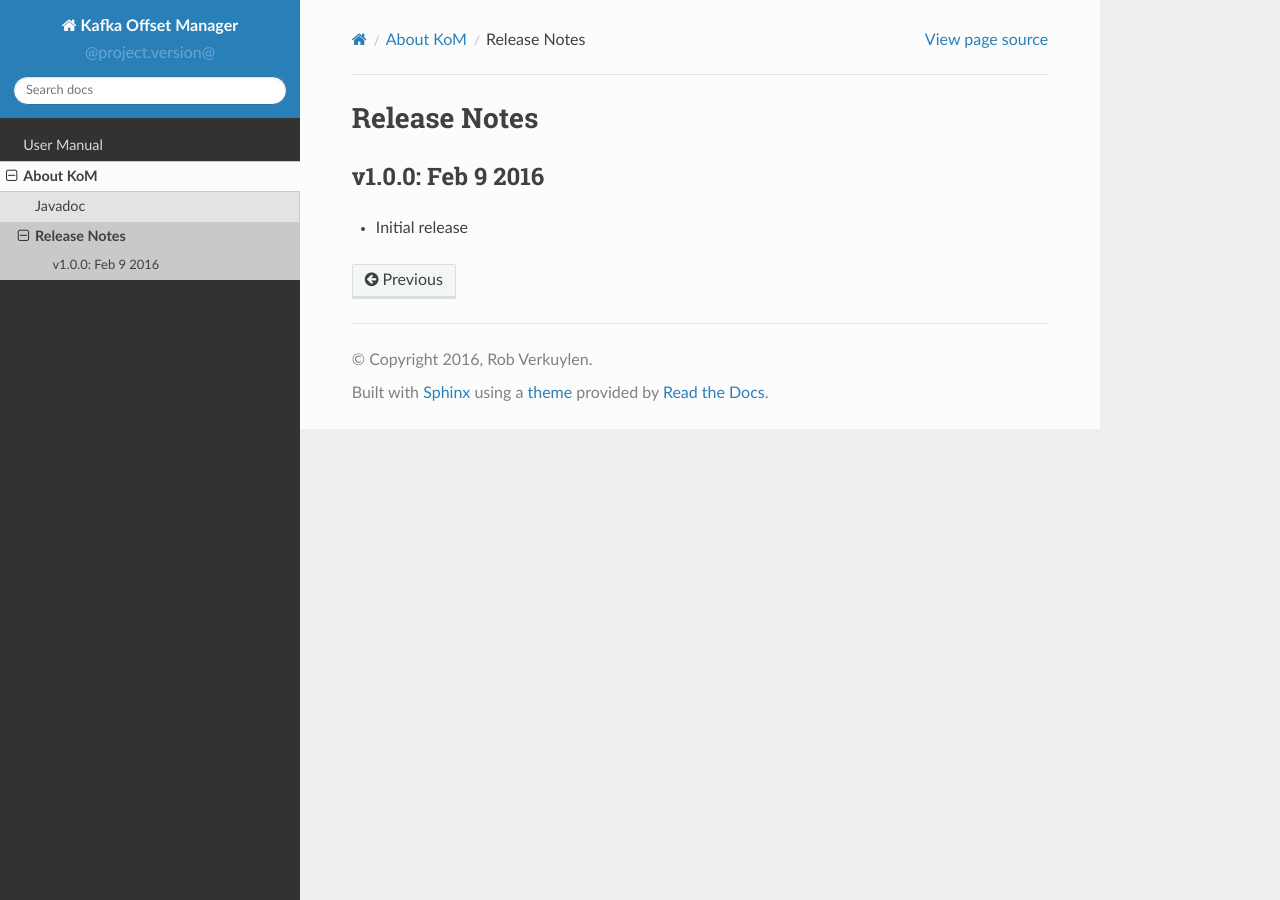
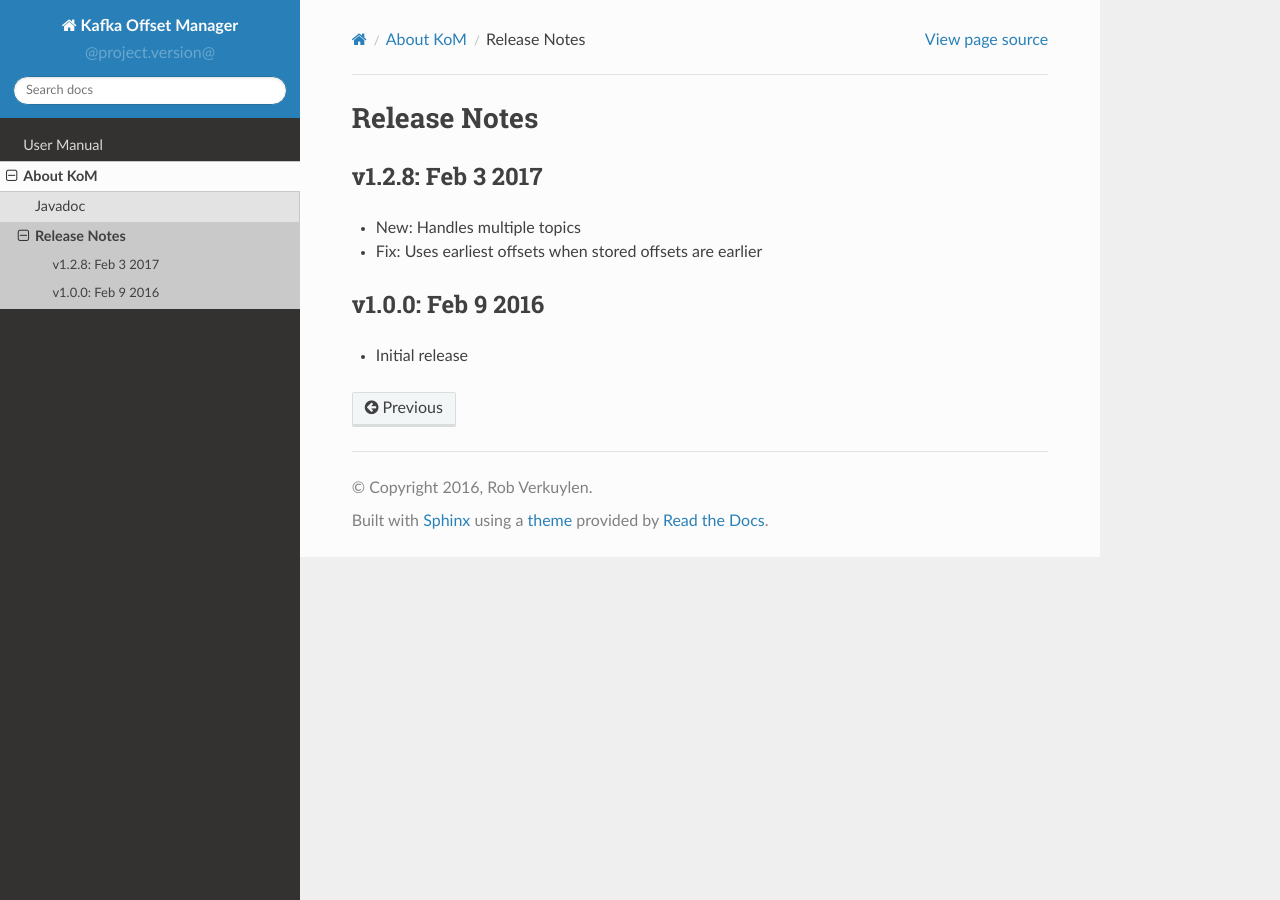
Before and after one commit to rverk/kafkaoffsetmanager, a Sphinx documentation site: the page built from docs/source/about/release-notes.rst, in a window 1280 px wide. Built offline with Sphinx 7.4.7 and the Read the Docs theme 2.0.0, drawn with Linux system fonts in a browser that asks for light colours.

Commit message:
updated release notes

```diff
--- a/docs/source/about/release-notes.rst
+++ b/docs/source/about/release-notes.rst
@@ -4,7 +4,13 @@
 Release Notes
 #############
 
-.. _rel-1.0.0:
+.. _rel-1.2.8:
+
+v1.2.8: Feb 3 2017
+==================
+
+* New: Handles multiple topics
+* Fix: Uses earliest offsets when stored offsets are earlier
 
 v1.0.0: Feb 9 2016
 ==================
```
